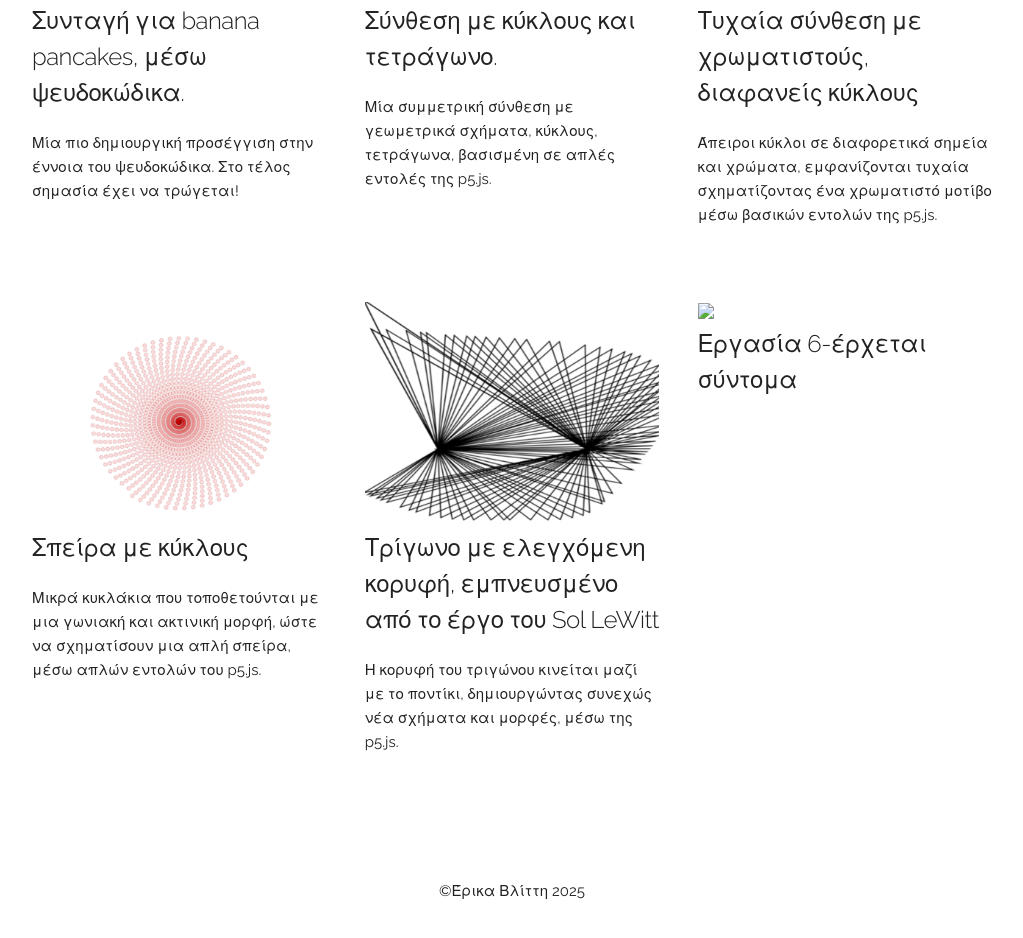
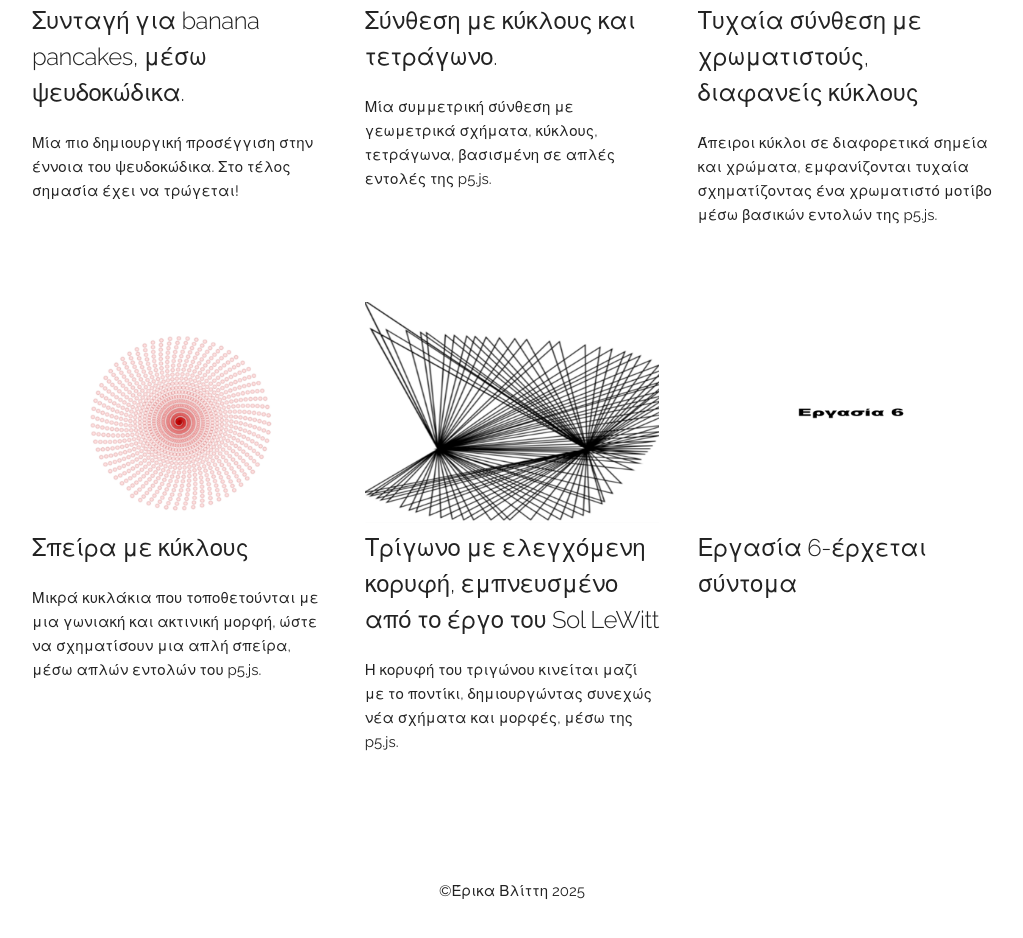
Before and after one commit to erikavlitti/MyWebsite, a plain HTML site: page index.html in a window 1280 px wide. Shown: the part 760-1698 px from the top of the page, without its empty margins (128-1151 px from the left). Drawn offline with Linux system fonts and the light colour scheme.

Commit message:
Update index.html

```diff
--- a/index.html
+++ b/index.html
@@ -75,7 +75,7 @@
         <p>Η κορυφή του τριγώνου κινείται μαζί με το ποντίκι, δημιουργώντας συνεχώς νέα σχήματα και μορφές, μέσω της p5.js.</p>
       </div>
       <div class="four columns">
-        <img src="images/exercise6" class ="scale-with-grid">
+        <img src="images/exercise6.png" class ="scale-with-grid">
         <h5>Εργασία 6-έρχεται σύντομα</h5>
       </div>
     </div>
```
